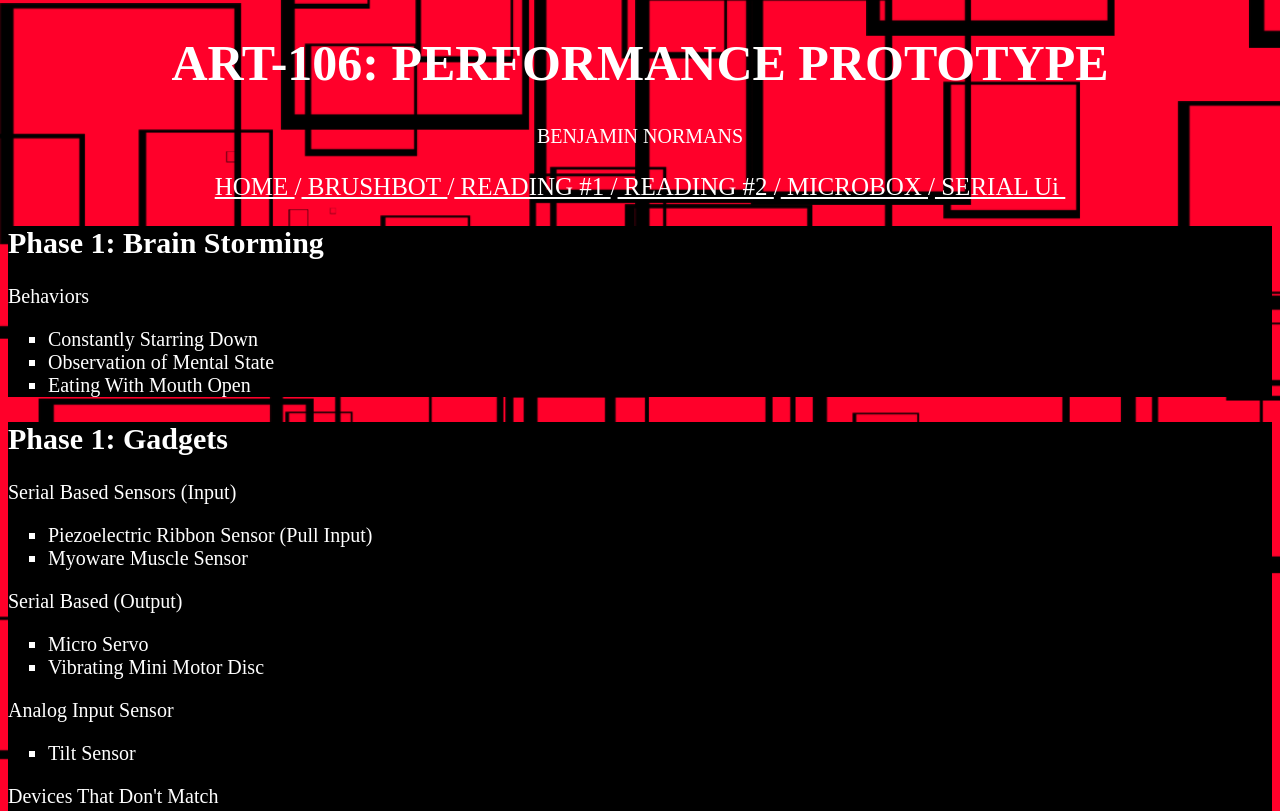
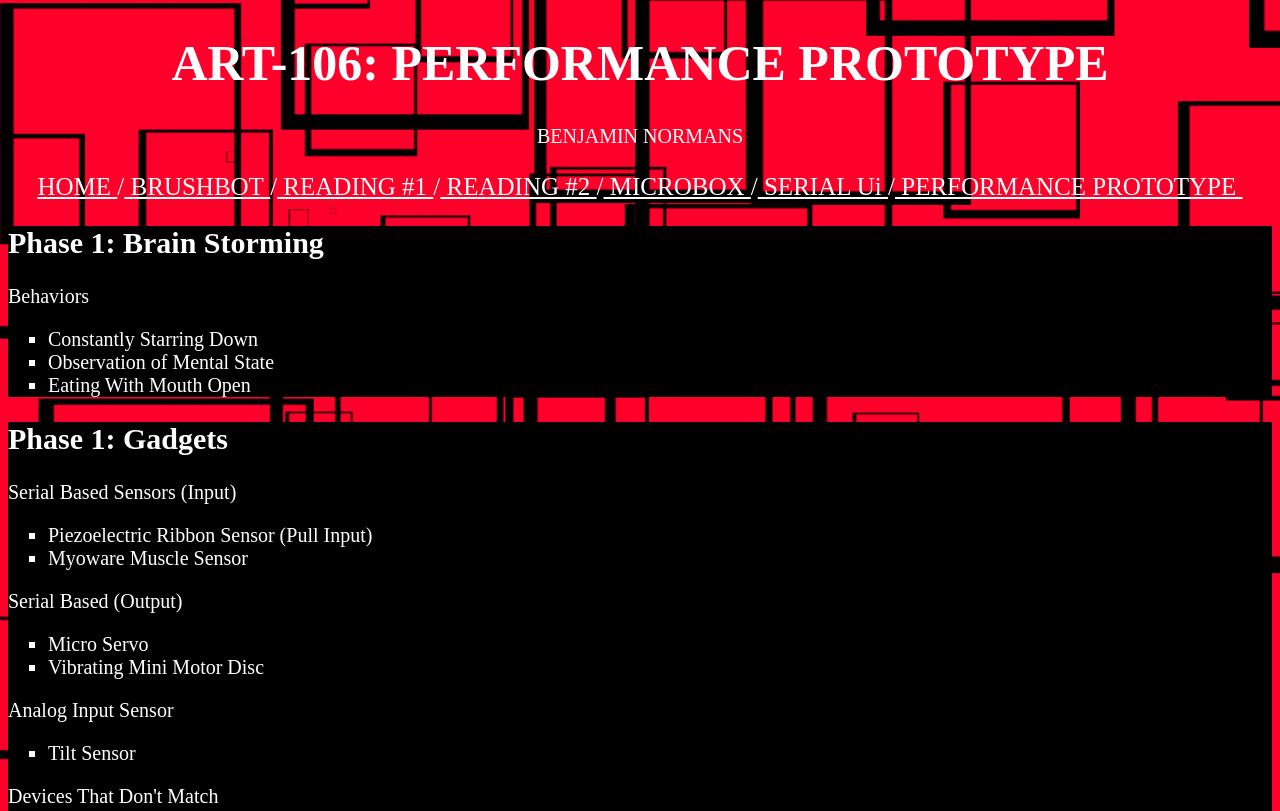
Before and after one commit to Ben-Norman-Art/Performance_Prototype, a plain HTML site: page index.html in a window 1280 px wide. Shown: the top 811 px of the page. Drawn offline with Linux system fonts and the light colour scheme.

Commit message:
Update index.html

```diff
--- a/index.html
+++ b/index.html
@@ -9,7 +9,7 @@
 <h1 style="color:White;"class="Work">ART-106: PERFORMANCE PROTOTYPE</h1>
 <p style="color:White;"class="Group01">BENJAMIN NORMANS</p>
 
-<p style="color:White;" class="Link1"> <a class="Underline" style="color:white" href="https://courses.cadre.sjsu.edu/art106/b_norman/Main%20Page/">HOME&nbsp;</a>/<a style="color:white" class="Underline" href="https://courses.cadre.sjsu.edu/art106/b_norman/Brushbot/">&nbsp;BRUSHBOT&nbsp;</a>/<a class="Underline" style="color:white" href="https://courses.cadre.sjsu.edu/art106/b_norman/Reading1">&nbsp;READING #1&nbsp;</a>/<a class="Underline" style="color:white" href="https://courses.cadre.sjsu.edu/art106/b_norman/Reading2">&nbsp;READING #2&nbsp;</a>/<a class="Underline" style="color:white" href="https://courses.cadre.sjsu.edu/art106/b_norman/Microbox/">&nbsp;MICROBOX&nbsp;</a>/<a class="Underline" style="color:white" href="https://courses.cadre.sjsu.edu/art106/b_norman/Serial_Ui/">&nbsp;SERIAL Ui&nbsp;</a></p>
+<p style="color:White;" class="Link1"> <a class="Underline" style="color:white" href="https://courses.cadre.sjsu.edu/art106/b_norman/Main%20Page/">HOME&nbsp;</a>/<a style="color:white" class="Underline" href="https://courses.cadre.sjsu.edu/art106/b_norman/Brushbot/">&nbsp;BRUSHBOT&nbsp;</a>/<a class="Underline" style="color:white" href="https://courses.cadre.sjsu.edu/art106/b_norman/Reading1">&nbsp;READING #1&nbsp;</a>/<a class="Underline" style="color:white" href="https://courses.cadre.sjsu.edu/art106/b_norman/Reading2">&nbsp;READING #2&nbsp;</a>/<a class="Underline" style="color:white" href="https://courses.cadre.sjsu.edu/art106/b_norman/Microbox/">&nbsp;MICROBOX&nbsp;</a>/<a class="Underline" style="color:white" href="https://courses.cadre.sjsu.edu/art106/b_norman/Serial_Ui/">&nbsp;SERIAL Ui&nbsp;</a>/<a class="Underline" style="color:white" href="https://courses.cadre.sjsu.edu/art106/b_norman/Performance_Prototype/">&nbsp;PERFORMANCE PROTOTYPE&nbsp;</a></p>
 
 <style>
 body {
```
